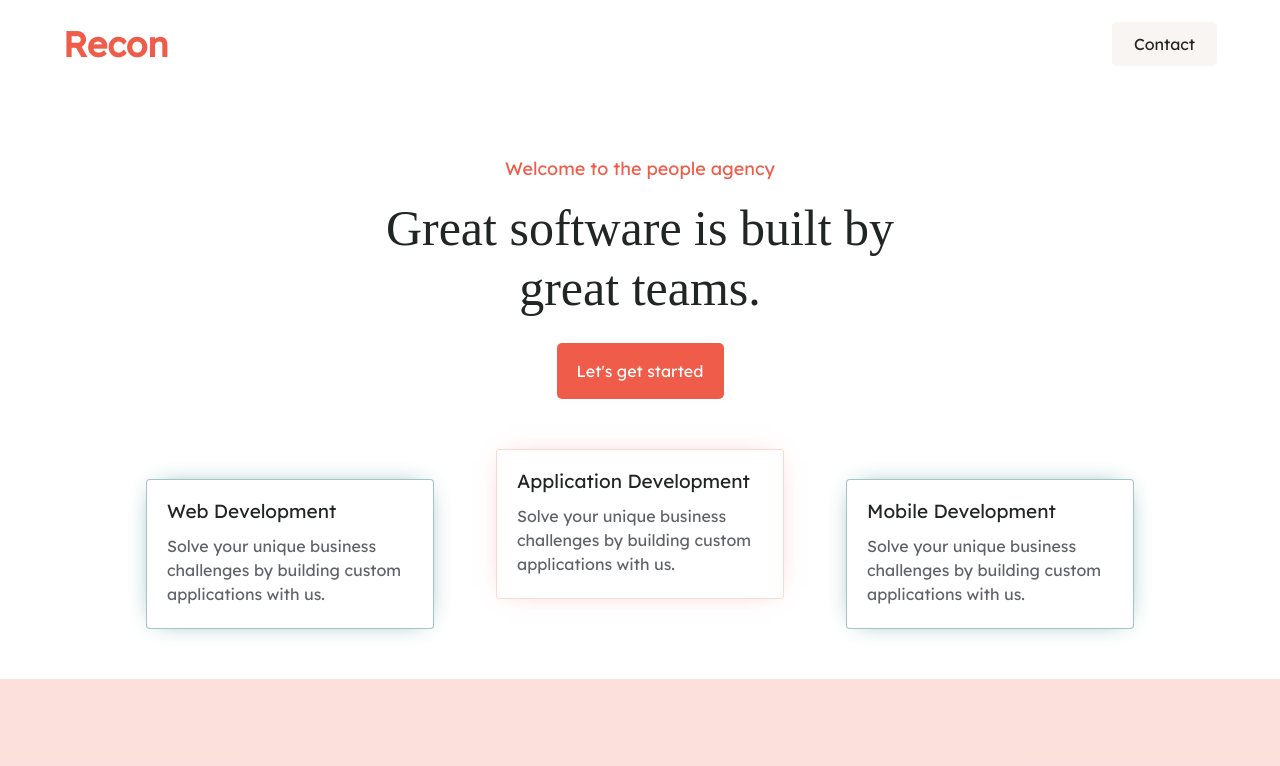
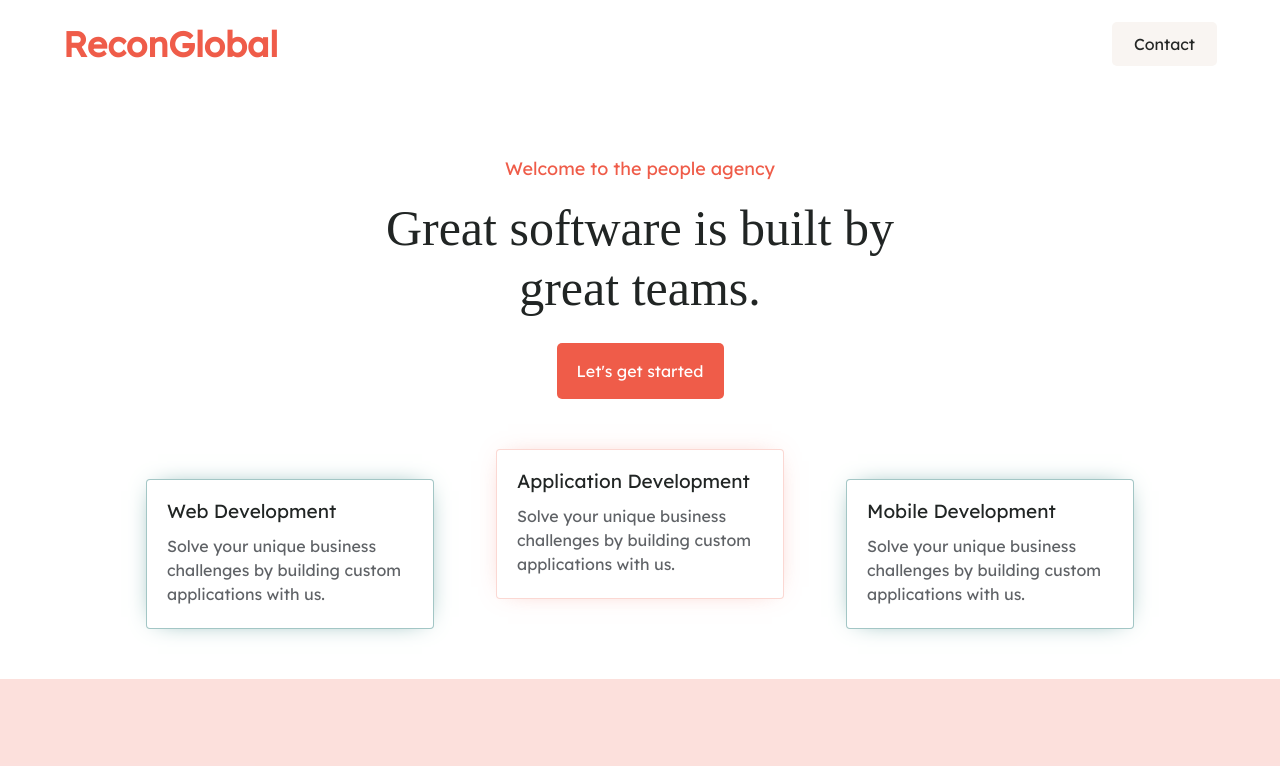
Before and after one commit to BrianXS/BrianXS.github.io, a plain HTML site: page Index.html in a window 1280 px wide. Shown: the top 766 px of the page. Drawn offline with nearby package versions, Linux system fonts and the light colour scheme; a small style sheet from the web is missing.

Commit message:
Update Index.html

```diff
--- a/Index.html
+++ b/Index.html
@@ -24,7 +24,7 @@
                         <ul class="main-menu">
                             <div>
                                 <li>
-                                    <a href="mailto:n.iguzquiza@reconglobal.ca">Recon</a>
+                                    <a href="#">ReconGlobal</a>
                                 </li>
                             </div>
                             <div>
```
